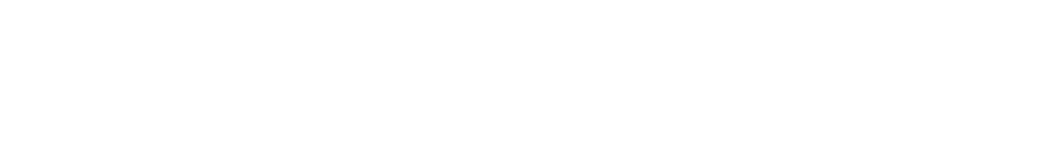
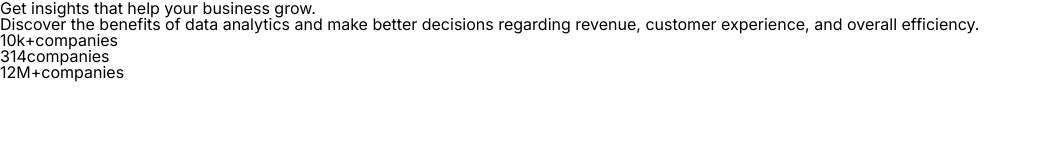
Before and after one commit to CodyJPerry/stats-preview-card-component, a plain HTML site: page index.html in a window 1280 px wide. Shown: the whole page, without its empty margins (0-1038 px from the left). Drawn offline with Linux system fonts and the light colour scheme.

Commit message:
Setup base styles and markup

```diff
--- a/css/style.css
+++ b/css/style.css
@@ -0,0 +1,24 @@
+/*
+
+font-family: 'Inter', sans-serif;
+font-family: 'Lexend Deca', sans-serif;
+
+*/
+:root {
+    --very-dark-blue: hsl(233, 47%, 7%);
+    --dark-desaturated-blue: hsl(244, 38%, 16%);
+    --soft-violet: hsl(277, 64%, 61%);
+    --white: hsl(0, 0%, 100%);
+    --transparent-white-75: hsla(0, 0%, 100%, 0.75);
+    --transparent-white-60: hsla(0, 0%, 100%, 0.6);
+    font-size: 16px;
+}
+
+* {
+    box-sizing: border-box;
+}
+
+
+body {
+    font-family: 'Inter', sans-serif;
+}
--- a/index.html
+++ b/index.html
@@ -5,11 +5,29 @@
     <meta http-equiv="X-UA-Compatible" content="IE=edge">
     <meta name="viewport" content="width=device-width, initial-scale=1.0">
     <link rel="icon" type="image/x-icon" href="images/favicon-32x32.png">
+    <link rel="preconnect" href="https://fonts.googleapis.com">
+    <link rel="preconnect" href="https://fonts.gstatic.com" crossorigin>
+    <link href="https://fonts.googleapis.com/css2?family=Inter:wght@400;700&family=Lexend+Deca&display=swap" rel="stylesheet">
     <link rel="stylesheet" href="css/reset.css">
     <link rel="stylesheet" href="css/style.css">
     <title>Stats Preview Card</title>
 </head>
 <body>
-
+    <main>
+        <section class="container">
+            <div class="component-section">
+                <h1 class="component-title">Get <span class="component-accent">insights</span> that help your business grow.</h1>
+                <p class="component-text">Discover the benefits of data analytics and make better decisions regarding revenue, customer experience, and overall efficiency.</p>
+                <div class="component-stats-wrapper">
+                    <p class="component-stat">10k+<span class="stat-text">companies</span></p>
+                    <p class="component-stat">314<span class="stat-text">companies</span></p>
+                    <p class="component-stat">12M+<span class="stat-text">companies</span></p>
+                </div>
+            </div>
+            <div class="component-section component-img">
+            <!-- Background Image goes here-->
+            </div>
+        </section>
+    </main>
 </body>
 </html>
```
